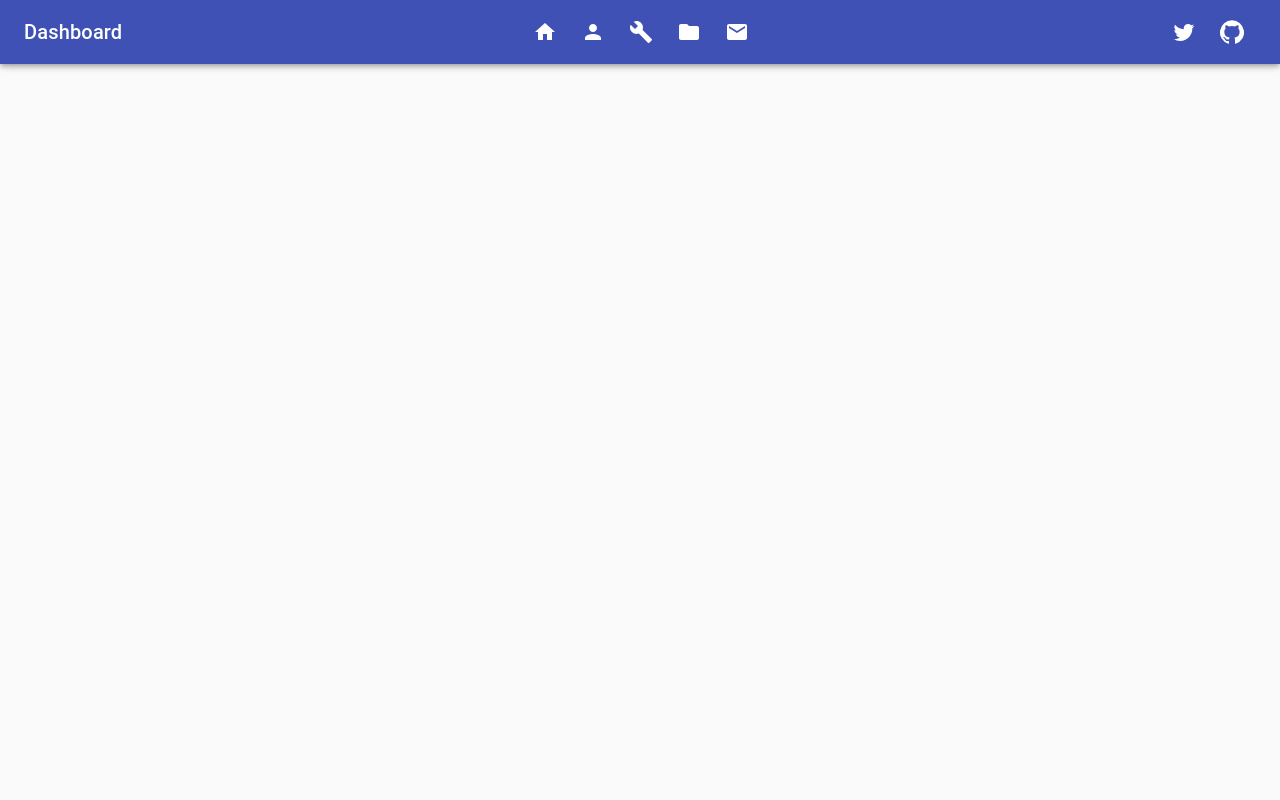
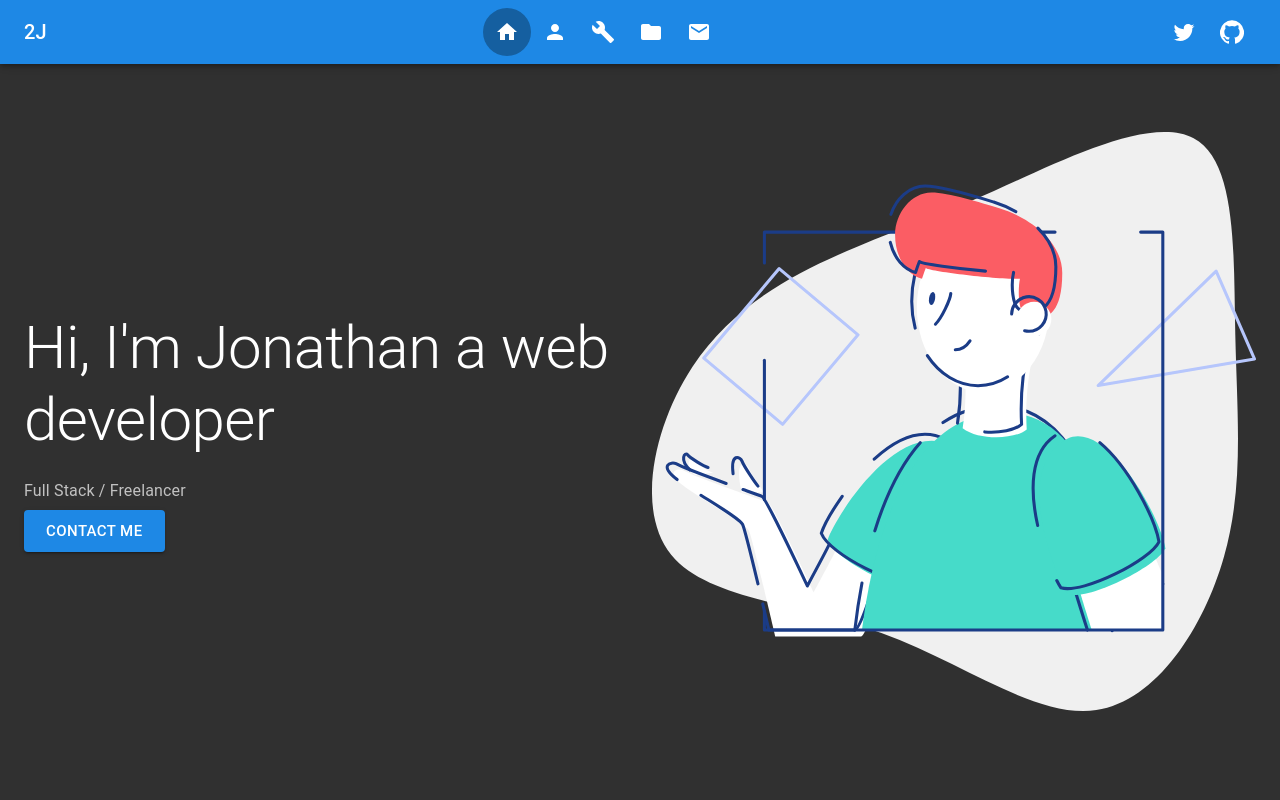
Before and after one commit to 2JN/2JN.github.io, a Gatsby site: page / in a window 1280 px wide. Built offline with nearby package versions, Linux system fonts and the light colour scheme; Gatsby itself is replaced by a stand-in of ours.

Commit message:
Adds styles and refactores header links

```diff
--- a/src/components/footer.js
+++ b/src/components/footer.js
@@ -1,5 +1,5 @@
 import React from "react"
 
-const Footer = () => <footer>footer</footer>
+const Footer = () => <footer></footer>
 
 export default Footer
--- a/src/components/header.js
+++ b/src/components/header.js
@@ -1,5 +1,5 @@
 import React, { useState } from "react"
-import clsx from "clsx"
+import { Link } from "gatsby"
 import IconButton from "@material-ui/core/IconButton"
 import AppBar from "@material-ui/core/AppBar"
 import Toolbar from "@material-ui/core/Toolbar"
@@ -21,7 +21,63 @@ const useStyles = makeStyles(theme => ({
   menuButton: {
     marginLeft: "auto",
   },
+
+  offset: { ...theme.mixins.toolbar, width: "100%" },
+  link: {
+    color: "inherit",
+  },
+  active: {
+    "& button": {
+      "background-color": theme.palette.primary.dark,
+    },
+  },
 }))
+
+const LinkButton = ({ to, children }) => {
+  const classes = useStyles()
+
+  return (
+    <Link to={to} className={classes.link} activeClassName={classes.active}>
+      <IconButton color="inherit" aria-label="open drawer">
+        {children}
+      </IconButton>
+    </Link>
+  )
+}
+
+const GridLinkItems = () => (
+  <>
+    <Grid item>
+      <LinkButton to="/">
+        <HomeIcon />
+      </LinkButton>
+    </Grid>
+
+    <Grid item>
+      <IconButton color="inherit" aria-label="open drawer">
+        <PersonIcon />
+      </IconButton>
+    </Grid>
+
+    <Grid item>
+      <IconButton color="inherit" aria-label="open drawer">
+        <BuildIcon />
+      </IconButton>
+    </Grid>
+
+    <Grid item>
+      <IconButton color="inherit" aria-label="open drawer">
+        <FolderIcon />
+      </IconButton>
+    </Grid>
+
+    <Grid item>
+      <LinkButton to="/contact">
+        <EmailIcon />
+      </LinkButton>
+    </Grid>
+  </>
+)
 
 const Header = () => {
   const classes = useStyles()
@@ -29,94 +85,32 @@ const Header = () => {
   const toggleMenu = () => setMenuOpen(prevState => !prevState)
 
   return (
+    <>
       <AppBar>
         <Toolbar>
           <Grid container justify="space-between" alignItems="center">
             <Grid item>
               <Typography variant="h6" noWrap>
-              Dashboard
+                2J
               </Typography>
             </Grid>
 
             <Hidden xsDown>
               <Grid item>
                 <Grid container justify="space-between">
-                <Grid item>
-                  <IconButton
-                    edge="start"
-                    color="inherit"
-                    aria-label="open drawer"
-                    className={classes.menuButton}
-                  >
-                    <HomeIcon />
-                  </IconButton>
-                </Grid>
-
-                <Grid item>
-                  <IconButton
-                    edge="start"
-                    color="inherit"
-                    aria-label="open drawer"
-                    className={classes.menuButton}
-                  >
-                    <PersonIcon />
-                  </IconButton>
-                </Grid>
-
-                <Grid item>
-                  <IconButton
-                    edge="start"
-                    color="inherit"
-                    aria-label="open drawer"
-                    className={classes.menuButton}
-                  >
-                    <BuildIcon />
-                  </IconButton>
-                </Grid>
-
-                <Grid item>
-                  <IconButton
-                    edge="start"
-                    color="inherit"
-                    aria-label="open drawer"
-                    className={classes.menuButton}
-                  >
-                    <FolderIcon />
-                  </IconButton>
-                </Grid>
-
-                <Grid item>
-                  <IconButton
-                    edge="start"
-                    color="inherit"
-                    aria-label="open drawer"
-                    className={classes.menuButton}
-                  >
-                    <EmailIcon />
-                  </IconButton>
-                </Grid>
+                  <GridLinkItems />
                 </Grid>
               </Grid>
 
               <Grid item>
                 <Grid container alignContent="center">
                   <Grid item></Grid>
-                <IconButton
-                  edge="start"
-                  color="inherit"
-                  aria-label="open drawer"
-                  className={classes.menuButton}
-                >
+                  <IconButton color="inherit" aria-label="open drawer">
                     <TwitterIcon />
                   </IconButton>
 
                   <Grid item>
-                  <IconButton
-                    edge="start"
-                    color="inherit"
-                    aria-label="open drawer"
-                    className={classes.menuButton}
-                  >
+                    <IconButton color="inherit" aria-label="open drawer">
                       <GitHubIcon />
                     </IconButton>
                   </Grid>
@@ -127,11 +121,9 @@ const Header = () => {
 
           <Hidden smUp>
             <IconButton
-            edge="start"
               color="inherit"
               onClick={toggleMenu}
               aria-label="open drawer"
-            className={classes.menuButton}
             >
               <MenuIcon />
             </IconButton>
@@ -140,70 +132,15 @@ const Header = () => {
 
         <Hidden smUp>
           <Grow in={isMenuOpen} unmountOnExit>
-          <Grid
-            container
-            spacing={3}
-            justify="space-between"
-            className={classes.mobileMenu}
-          >
-            <Grid item>
-              <IconButton
-                edge="start"
-                color="inherit"
-                aria-label="open drawer"
-                className={classes.menuButton}
-              >
-                <HomeIcon />
-              </IconButton>
-            </Grid>
-
-            <Grid item>
-              <IconButton
-                edge="start"
-                color="inherit"
-                aria-label="open drawer"
-                className={classes.menuButton}
-              >
-                <PersonIcon />
-              </IconButton>
-            </Grid>
-
-            <Grid item>
-              <IconButton
-                edge="start"
-                color="inherit"
-                aria-label="open drawer"
-                className={classes.menuButton}
-              >
-                <BuildIcon />
-              </IconButton>
-            </Grid>
-
-            <Grid item>
-              <IconButton
-                edge="start"
-                color="inherit"
-                aria-label="open drawer"
-                className={classes.menuButton}
-              >
-                <FolderIcon />
-              </IconButton>
-            </Grid>
-
-            <Grid item>
-              <IconButton
-                edge="start"
-                color="inherit"
-                aria-label="open drawer"
-                className={classes.menuButton}
-              >
-                <EmailIcon />
-              </IconButton>
-            </Grid>
+            <Grid container spacing={3} justify="space-between">
+              <GridLinkItems />
             </Grid>
           </Grow>
         </Hidden>
       </AppBar>
+
+      <div className={classes.offset} />
+    </>
   )
 }
 
--- a/src/components/layout.js
+++ b/src/components/layout.js
@@ -5,7 +5,39 @@ import { createMuiTheme, ThemeProvider } from "@material-ui/core/styles"
 import Header from "./header"
 import Footer from "./footer"
 
-const theme = createMuiTheme({})
+const theme = createMuiTheme({
+  palette: {
+    type: "dark",
+    primary: {
+      main: "#1e88e5",
+    },
+  },
+  overrides: {
+    MuiCssBaseline: {
+      "@global": {
+        html: {
+          height: "100%",
+        },
+        body: {
+          minHeight: "100%",
+          display: "flex",
+        },
+        "#___gatsby": {
+          width: "100%",
+        },
+        "#gatsby-focus-wrapper": {
+          height: "100%",
+          display: "flex",
+          flexWrap: "wrap",
+          justifyContent: "center",
+        },
+        main: {
+          width: "100%",
+        },
+      },
+    },
+  },
+})
 
 const Layout = ({ children }) => (
   <ThemeProvider theme={theme}>
--- a/src/components/sidebar.js
+++ /dev/null
@@ -1,6 +0,0 @@
-import React from "react"
-import Drawer from "ma"
-
-const Sidebar = () => <Drawer variant="permanent">Content</Drawer>
-
-export default sidebar
--- a/src/pages/index.js
+++ b/src/pages/index.js
@@ -1,11 +1,75 @@
 import React from "react"
+import Grid from "@material-ui/core/Grid"
+import Button from "@material-ui/core/Button"
+import Container from "@material-ui/core/Container"
+import Typography from "@material-ui/core/Typography"
+import { makeStyles } from "@material-ui/core/styles"
+import Hidden from "@material-ui/core/Hidden"
+import Grow from "@material-ui/core/Grow"
 
 import Layout from "../components/layout"
+import avatar from "../assets/images/avatar.svg"
+
+const useStyles = makeStyles(theme => ({
+  typography: {
+    textAlign: "center",
+    [theme.breakpoints.up("lg")]: {
+      textAlign: "left",
+    },
+  },
+  imgContainer: {
+    textAlign: "center",
+  },
+}))
+
+const ContactButton = () => (
+  <Button variant="contained" color="primary" size="large">
+    CONTACT ME
+  </Button>
+)
 
 export default function Home() {
+  const classes = useStyles()
+
   return (
     <Layout>
-      <div>Hello world!</div>
+      <main>
+        <Container>
+          <Grid container spacing={3} justify="center" alignItems="center">
+            <Grid item xs={12} lg={6}>
+              <Typography
+                gutterBottom
+                variant="h2"
+                component="h1"
+                color="textPrimary"
+                className={classes.typography}
+              >
+                Hi, I'm Jonathan a web developer
+              </Typography>
+              <Typography
+                gutterBottom
+                component="p"
+                variant="subtitle1"
+                color="textSecondary"
+                className={classes.typography}
+              >
+                Full Stack / Freelancer
+              </Typography>
+              <Hidden mdDown>
+                <ContactButton />
+              </Hidden>
+            </Grid>
+            <Grid item xs={12} sm={6} className={classes.imgContainer}>
+              <Grow in timeout={1000}>
+                <img src={avatar} alt="avatar" />
+              </Grow>
+              <Hidden lgUp>
+                <ContactButton />
+              </Hidden>
+            </Grid>
+          </Grid>
+        </Container>
+      </main>
     </Layout>
   )
 }
--- a/src/utils/typography.js
+++ b/src/utils/typography.js
@@ -1,5 +1,4 @@
 import Typography from "typography"
-import { TextareaAutosize } from "@material-ui/core"
 
 const typography = new Typography({
   baseFontSize: "16px",
```
Also changed, not shown: src/pages/contact.js (added, +13 -0 lines), src/assets/images/avatar.svg (added). Lines whose indentation alone changed are shown as unchanged.
